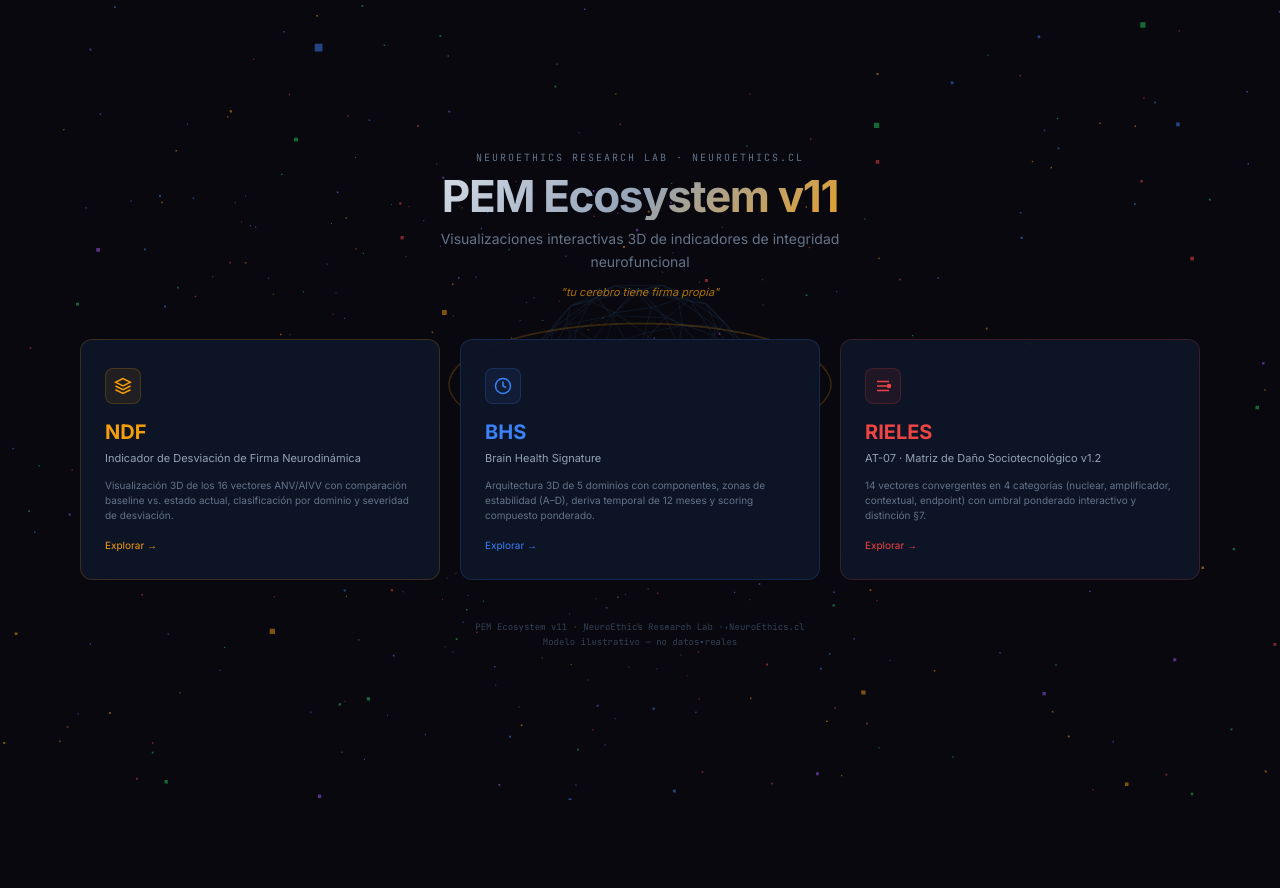
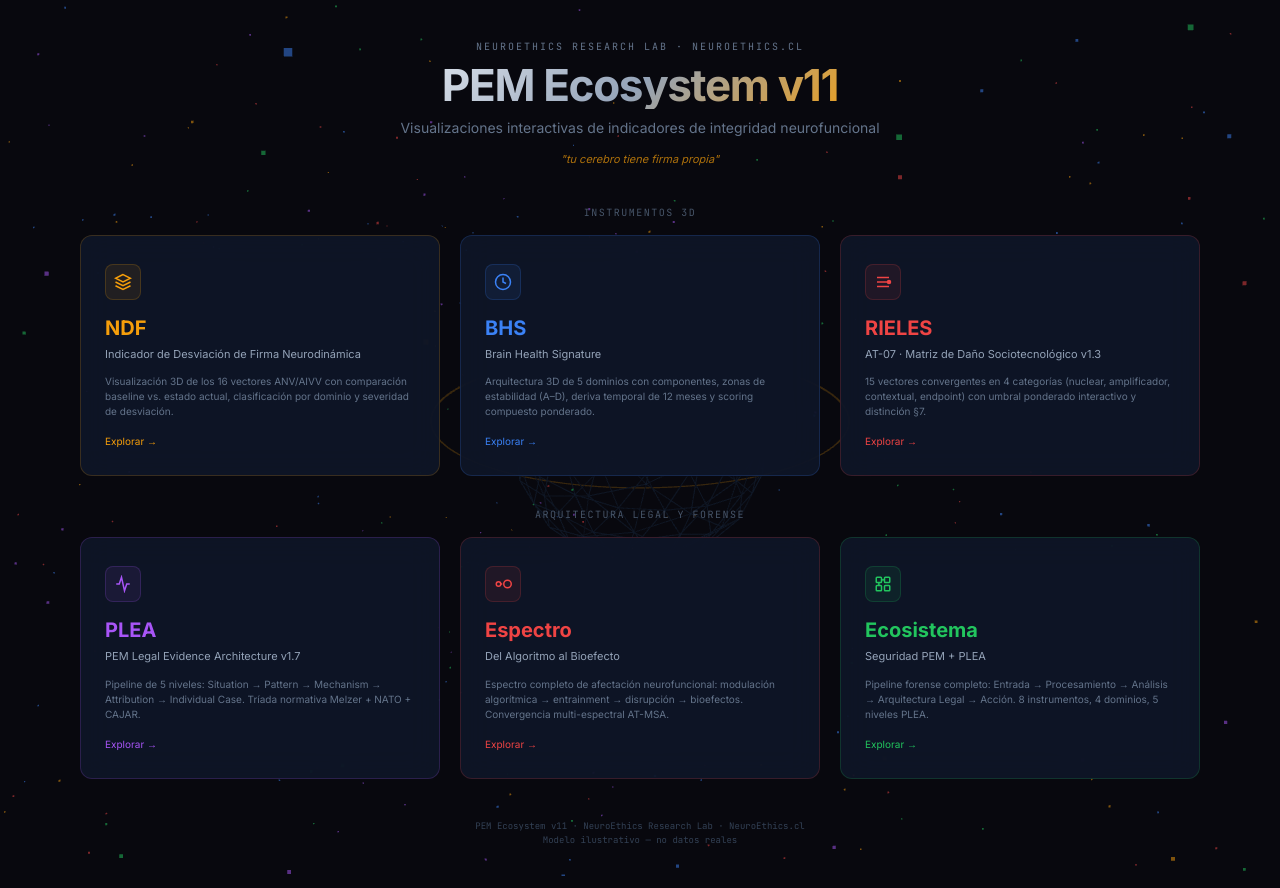
Before and after one commit to VERCEL-SYS/pem-visualizations, a React (Vite) app: page / in a window 1280 px wide. Before the commit the page ends 800 px from the top, so only its background shows below. Built offline with nearby package versions, Linux system fonts and the light colour scheme.

Commit message:
Update App.jsx

```diff
--- a/src/App.jsx
+++ b/src/App.jsx
@@ -132,11 +132,11 @@ export default function App() {
   return (
     <div style={{
       width: '100%',
-      height: '100vh',
+      minHeight: '100vh',
       position: 'relative',
       fontFamily: "'Inter', 'JetBrains Mono', sans-serif",
       color: '#e2e8f0',
-      overflow: 'hidden',
+      overflow: 'auto',
     }}>
       <ParticleBackground />
 
@@ -144,12 +144,12 @@ export default function App() {
         position: 'relative',
         zIndex: 10,
         width: '100%',
-        height: '100%',
+        minHeight: '100vh',
         display: 'flex',
         flexDirection: 'column',
         alignItems: 'center',
         justifyContent: 'center',
-        padding: '20px',
+        padding: '40px 20px',
       }}>
         {/* Branding */}
         <div style={{ textAlign: 'center', marginBottom: 40 }}>
@@ -181,7 +181,7 @@ export default function App() {
             maxWidth: 500,
             lineHeight: 1.6,
           }}>
-            Visualizaciones interactivas 3D de indicadores de integridad neurofuncional
+            Visualizaciones interactivas de indicadores de integridad neurofuncional
           </p>
           <div style={{
             marginTop: 12,
@@ -194,13 +194,26 @@ export default function App() {
           </div>
         </div>
 
-        {/* Cards */}
+        {/* Section: Instrumentos 3D */}
+        <div style={{
+          fontSize: 10,
+          color: '#475569',
+          letterSpacing: '0.15em',
+          textTransform: 'uppercase',
+          marginBottom: 16,
+          fontFamily: "'JetBrains Mono', monospace",
+        }}>
+          Instrumentos 3D
+        </div>
+
+        {/* Row 1: Original 3 cards */}
         <div style={{
           display: 'flex',
           gap: 20,
           flexWrap: 'wrap',
           justifyContent: 'center',
           maxWidth: 1160,
+          marginBottom: 32,
         }}>
           {/* NDF Card */}
           <div
@@ -230,26 +243,14 @@ export default function App() {
                 <path d="M2 12l10 5 10-5" />
               </svg>
             </div>
-            <h2 style={{
-              fontSize: 20, fontWeight: 700, marginBottom: 6,
-              color: '#f59e0b',
-            }}>
-              NDF
-            </h2>
+            <h2 style={{ fontSize: 20, fontWeight: 700, marginBottom: 6, color: '#f59e0b' }}>NDF</h2>
             <p style={{ fontSize: 11, color: '#94a3b8', lineHeight: 1.5, marginBottom: 12 }}>
               Indicador de Desviación de Firma Neurodinámica
             </p>
             <p style={{ fontSize: 10, color: '#64748b', lineHeight: 1.5 }}>
               Visualización 3D de los 16 vectores ANV/AIVV con comparación baseline vs. estado actual, clasificación por dominio y severidad de desviación.
             </p>
-            <div style={{
-              marginTop: 16,
-              fontSize: 10,
-              color: '#f59e0b',
-              display: 'flex',
-              alignItems: 'center',
-              gap: 6,
-            }}>
+            <div style={{ marginTop: 16, fontSize: 10, color: '#f59e0b', display: 'flex', alignItems: 'center', gap: 6 }}>
               Explorar →
             </div>
           </div>
@@ -281,26 +282,14 @@ export default function App() {
                 <path d="M12 6v6l4 2" />
               </svg>
             </div>
-            <h2 style={{
-              fontSize: 20, fontWeight: 700, marginBottom: 6,
-              color: '#3b82f6',
-            }}>
-              BHS
-            </h2>
+            <h2 style={{ fontSize: 20, fontWeight: 700, marginBottom: 6, color: '#3b82f6' }}>BHS</h2>
             <p style={{ fontSize: 11, color: '#94a3b8', lineHeight: 1.5, marginBottom: 12 }}>
               Brain Health Signature
             </p>
             <p style={{ fontSize: 10, color: '#64748b', lineHeight: 1.5 }}>
               Arquitectura 3D de 5 dominios con componentes, zonas de estabilidad (A–D), deriva temporal de 12 meses y scoring compuesto ponderado.
             </p>
-            <div style={{
-              marginTop: 16,
-              fontSize: 10,
-              color: '#3b82f6',
-              display: 'flex',
-              alignItems: 'center',
-              gap: 6,
-            }}>
+            <div style={{ marginTop: 16, fontSize: 10, color: '#3b82f6', display: 'flex', alignItems: 'center', gap: 6 }}>
               Explorar →
             </div>
           </div>
@@ -332,26 +321,156 @@ export default function App() {
                 <circle cx="20" cy="12" r="2" fill="#ef4444" />
               </svg>
             </div>
-            <h2 style={{
-              fontSize: 20, fontWeight: 700, marginBottom: 6,
-              color: '#ef4444',
-            }}>
-              RIELES
-            </h2>
+            <h2 style={{ fontSize: 20, fontWeight: 700, marginBottom: 6, color: '#ef4444' }}>RIELES</h2>
             <p style={{ fontSize: 11, color: '#94a3b8', lineHeight: 1.5, marginBottom: 12 }}>
-              AT-07 · Matriz de Daño Sociotecnológico v1.2
+              AT-07 · Matriz de Daño Sociotecnológico v1.3
             </p>
             <p style={{ fontSize: 10, color: '#64748b', lineHeight: 1.5 }}>
-              14 vectores convergentes en 4 categorías (nuclear, amplificador, contextual, endpoint) con umbral ponderado interactivo y distinción §7.
+              15 vectores convergentes en 4 categorías (nuclear, amplificador, contextual, endpoint) con umbral ponderado interactivo y distinción §7.
             </p>
+            <div style={{ marginTop: 16, fontSize: 10, color: '#ef4444', display: 'flex', alignItems: 'center', gap: 6 }}>
+              Explorar →
+            </div>
+          </div>
+        </div>
+
+        {/* Section: Arquitectura Legal y Forense */}
+        <div style={{
+          fontSize: 10,
+          color: '#475569',
+          letterSpacing: '0.15em',
+          textTransform: 'uppercase',
+          marginBottom: 16,
+          fontFamily: "'JetBrains Mono', monospace",
+        }}>
+          Arquitectura Legal y Forense
+        </div>
+
+        {/* Row 2: New 3 cards */}
+        <div style={{
+          display: 'flex',
+          gap: 20,
+          flexWrap: 'wrap',
+          justifyContent: 'center',
+          maxWidth: 1160,
+        }}>
+          {/* PLEA Pipeline Card */}
+          <div
+            style={cardStyle('#a855f7')}
+            onClick={() => navigate('/plea')}
+            onMouseEnter={e => {
+              e.currentTarget.style.borderColor = '#a855f760';
+              e.currentTarget.style.transform = 'translateY(-4px)';
+              e.currentTarget.style.boxShadow = '0 8px 32px rgba(168,85,247,0.15)';
+            }}
+            onMouseLeave={e => {
+              e.currentTarget.style.borderColor = '#a855f730';
+              e.currentTarget.style.transform = 'translateY(0)';
+              e.currentTarget.style.boxShadow = 'none';
+            }}
+          >
             <div style={{
-              marginTop: 16,
-              fontSize: 10,
-              color: '#ef4444',
-              display: 'flex',
-              alignItems: 'center',
-              gap: 6,
+              width: 36, height: 36, borderRadius: 8,
+              background: '#a855f715',
+              border: '1px solid #a855f730',
+              display: 'flex', alignItems: 'center', justifyContent: 'center',
+              marginBottom: 16,
             }}>
+              <svg width="18" height="18" viewBox="0 0 24 24" fill="none" stroke="#a855f7" strokeWidth="2">
+                <path d="M3 12h4l3-9 4 18 3-9h4" />
+              </svg>
+            </div>
+            <h2 style={{ fontSize: 20, fontWeight: 700, marginBottom: 6, color: '#a855f7' }}>PLEA</h2>
+            <p style={{ fontSize: 11, color: '#94a3b8', lineHeight: 1.5, marginBottom: 12 }}>
+              PEM Legal Evidence Architecture v1.7
+            </p>
+            <p style={{ fontSize: 10, color: '#64748b', lineHeight: 1.5 }}>
+              Pipeline de 5 niveles: Situation → Pattern → Mechanism → Attribution → Individual Case. Tríada normativa Melzer + NATO + CAJAR.
+            </p>
+            <div style={{ marginTop: 16, fontSize: 10, color: '#a855f7', display: 'flex', alignItems: 'center', gap: 6 }}>
+              Explorar →
+            </div>
+          </div>
+
+          {/* Spectrum Bioeffect Card */}
+          <div
+            style={cardStyle('#ef4444')}
+            onClick={() => navigate('/spectrum')}
+            onMouseEnter={e => {
+              e.currentTarget.style.borderColor = '#ef444460';
+              e.currentTarget.style.transform = 'translateY(-4px)';
+              e.currentTarget.style.boxShadow = '0 8px 32px rgba(239,68,68,0.15)';
+            }}
+            onMouseLeave={e => {
+              e.currentTarget.style.borderColor = '#ef444430';
+              e.currentTarget.style.transform = 'translateY(0)';
+              e.currentTarget.style.boxShadow = 'none';
+            }}
+          >
+            <div style={{
+              width: 36, height: 36, borderRadius: 8,
+              background: '#ef444415',
+              border: '1px solid #ef444430',
+              display: 'flex', alignItems: 'center', justifyContent: 'center',
+              marginBottom: 16,
+            }}>
+              <svg width="18" height="18" viewBox="0 0 24 24" fill="none" stroke="#ef4444" strokeWidth="2">
+                <circle cx="6" cy="12" r="3" />
+                <circle cx="18" cy="12" r="5" />
+                <line x1="9" y1="12" x2="13" y2="12" strokeDasharray="2 2" />
+              </svg>
+            </div>
+            <h2 style={{ fontSize: 20, fontWeight: 700, marginBottom: 6, color: '#ef4444' }}>Espectro</h2>
+            <p style={{ fontSize: 11, color: '#94a3b8', lineHeight: 1.5, marginBottom: 12 }}>
+              Del Algoritmo al Bioefecto
+            </p>
+            <p style={{ fontSize: 10, color: '#64748b', lineHeight: 1.5 }}>
+              Espectro completo de afectación neurofuncional: modulación algorítmica → entrainment → disrupción → bioefectos. Convergencia multi-espectral AT-MSA.
+            </p>
+            <div style={{ marginTop: 16, fontSize: 10, color: '#ef4444', display: 'flex', alignItems: 'center', gap: 6 }}>
+              Explorar →
+            </div>
+          </div>
+
+          {/* Ecosystem Map Card */}
+          <div
+            style={cardStyle('#22c55e')}
+            onClick={() => navigate('/ecosystem')}
+            onMouseEnter={e => {
+              e.currentTarget.style.borderColor = '#22c55e60';
+              e.currentTarget.style.transform = 'translateY(-4px)';
+              e.currentTarget.style.boxShadow = '0 8px 32px rgba(34,197,94,0.15)';
+            }}
+            onMouseLeave={e => {
+              e.currentTarget.style.borderColor = '#22c55e30';
+              e.currentTarget.style.transform = 'translateY(0)';
+              e.currentTarget.style.boxShadow = 'none';
+            }}
+          >
+            <div style={{
+              width: 36, height: 36, borderRadius: 8,
+              background: '#22c55e15',
+              border: '1px solid #22c55e30',
+              display: 'flex', alignItems: 'center', justifyContent: 'center',
+              marginBottom: 16,
+            }}>
+              <svg width="18" height="18" viewBox="0 0 24 24" fill="none" stroke="#22c55e" strokeWidth="2">
+                <rect x="3" y="3" width="7" height="7" rx="1" />
+                <rect x="14" y="3" width="7" height="7" rx="1" />
+                <rect x="3" y="14" width="7" height="7" rx="1" />
+                <rect x="14" y="14" width="7" height="7" rx="1" />
+                <line x1="10" y1="6.5" x2="14" y2="6.5" />
+                <line x1="6.5" y1="10" x2="6.5" y2="14" />
+              </svg>
+            </div>
+            <h2 style={{ fontSize: 20, fontWeight: 700, marginBottom: 6, color: '#22c55e' }}>Ecosistema</h2>
+            <p style={{ fontSize: 11, color: '#94a3b8', lineHeight: 1.5, marginBottom: 12 }}>
+              Seguridad PEM + PLEA
+            </p>
+            <p style={{ fontSize: 10, color: '#64748b', lineHeight: 1.5 }}>
+              Pipeline forense completo: Entrada → Procesamiento → Análisis → Arquitectura Legal → Acción. 8 instrumentos, 4 dominios, 5 niveles PLEA.
+            </p>
+            <div style={{ marginTop: 16, fontSize: 10, color: '#22c55e', display: 'flex', alignItems: 'center', gap: 6 }}>
               Explorar →
             </div>
           </div>
```
